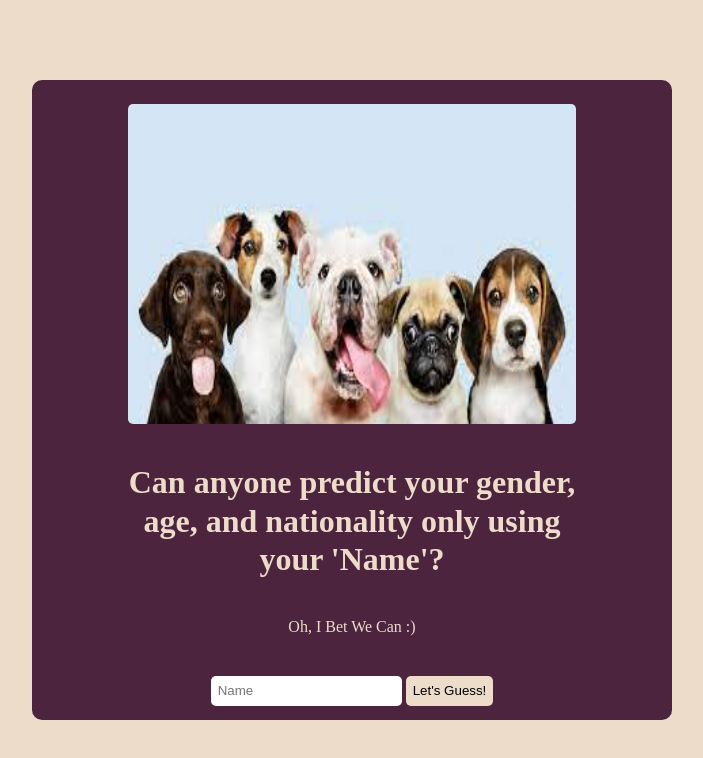
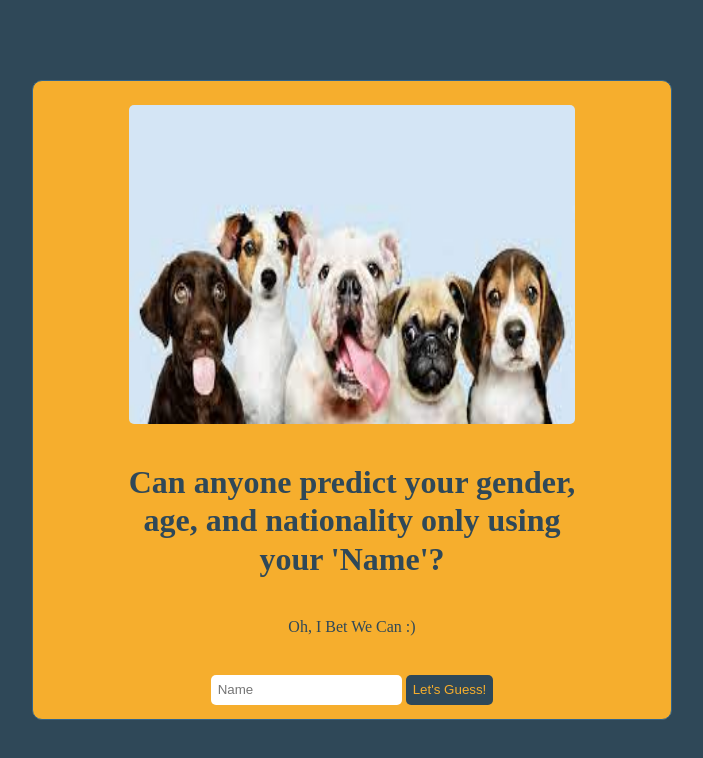
Before and after one commit to mohammadammash/prediction-frontend, a plain HTML site: page index.html in a window 1280 px wide. Shown: the whole page, without its empty margins (288-991 px from the left). Drawn offline with Linux system fonts and the light colour scheme; no server answers.

Commit message:
Refactoring two lines in 'js/app.js' with altering colors in 'styles/app.css'

```diff
--- a/js/app.js
+++ b/js/app.js
@@ -90,13 +90,11 @@ const generatePredictions = () => {
     predictions.classList.add("display-none");
     return;
   }
-  // If input passed the validation we display the paragraph that will contain the results
-  if (predictions.classList.contains("display-none")) {
-    predictions.classList.remove("display-none");
-  }
   fetch_gender_API(inputName);
   fetch_age_API(inputName);
   fetch_nationalities_API(inputName);
+  // If input passed the validation and after retrieving data we display the paragraph that will contain the results
+  if (predictions.classList.contains("display-none")) predictions.classList.remove("display-none");
 };
 // --------END OF MAIN SECTION-------- //
 
--- a/styles/app.css
+++ b/styles/app.css
@@ -16,7 +16,7 @@
 
 /* MAIN CONTENT */
 body {
-  background-color: #ecdcc9;
+  background-color: #2F4858;
   height: 100vh;
   display: flex;
 }
@@ -29,9 +29,10 @@ main {
   height: 80vh;
   width: 50%;
   margin: auto;
-  background-color: #4d243d;
-  color: #ecdcc9;
+  background-color: #F6AE2D;
+  color: #2F4858;
   text-align: center;
+  border: 1px solid #33658A;
 }
 main img {
   border-radius: 5px;
@@ -56,7 +57,8 @@ main .input {
   border: none;
 }
 .input .guess-btn {
-  background-color: #ecdcc9;
+  background-color: #2F4858;
+  color:#F6AE2D;
 }
 .input .guess-btn:hover {
   cursor: pointer;
```
